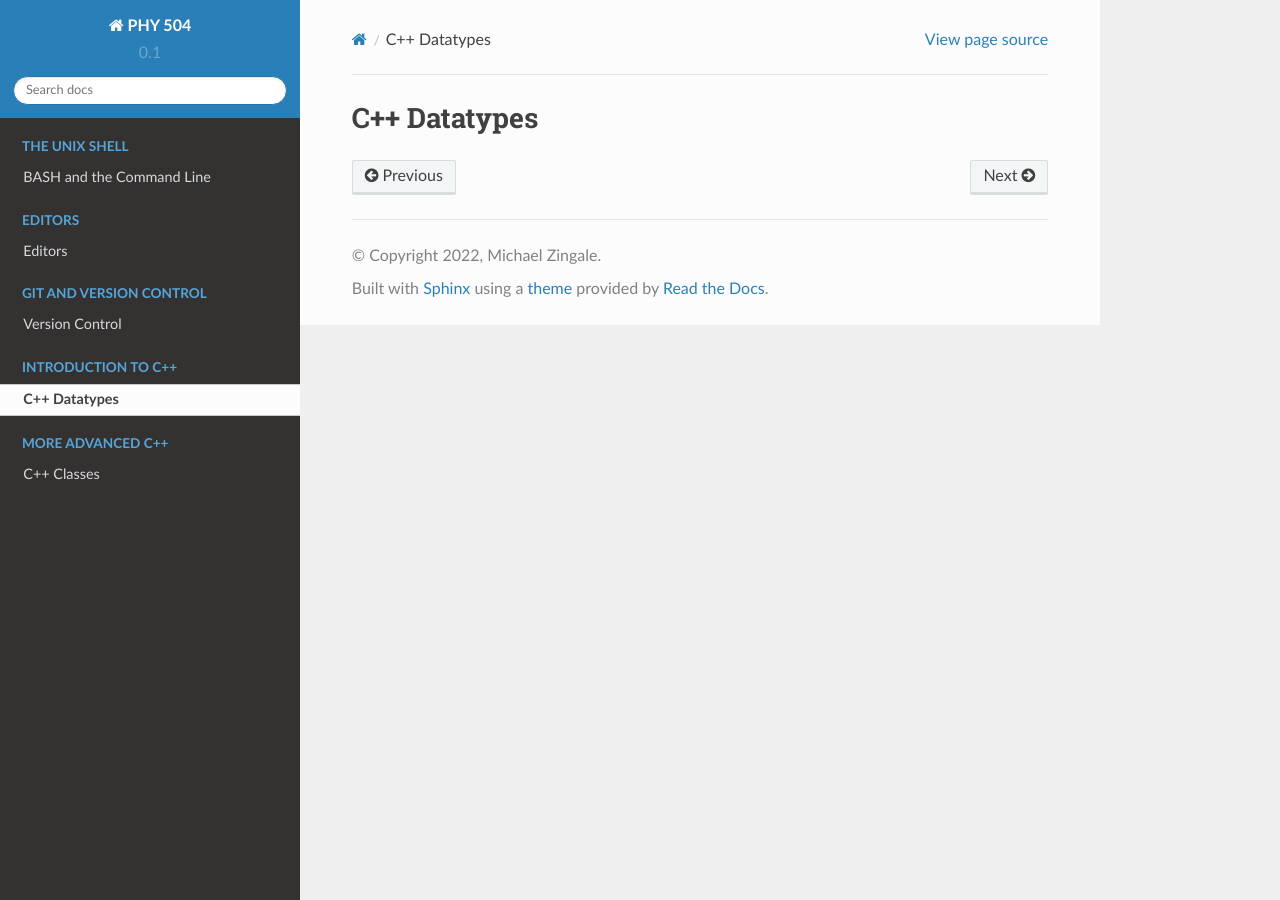
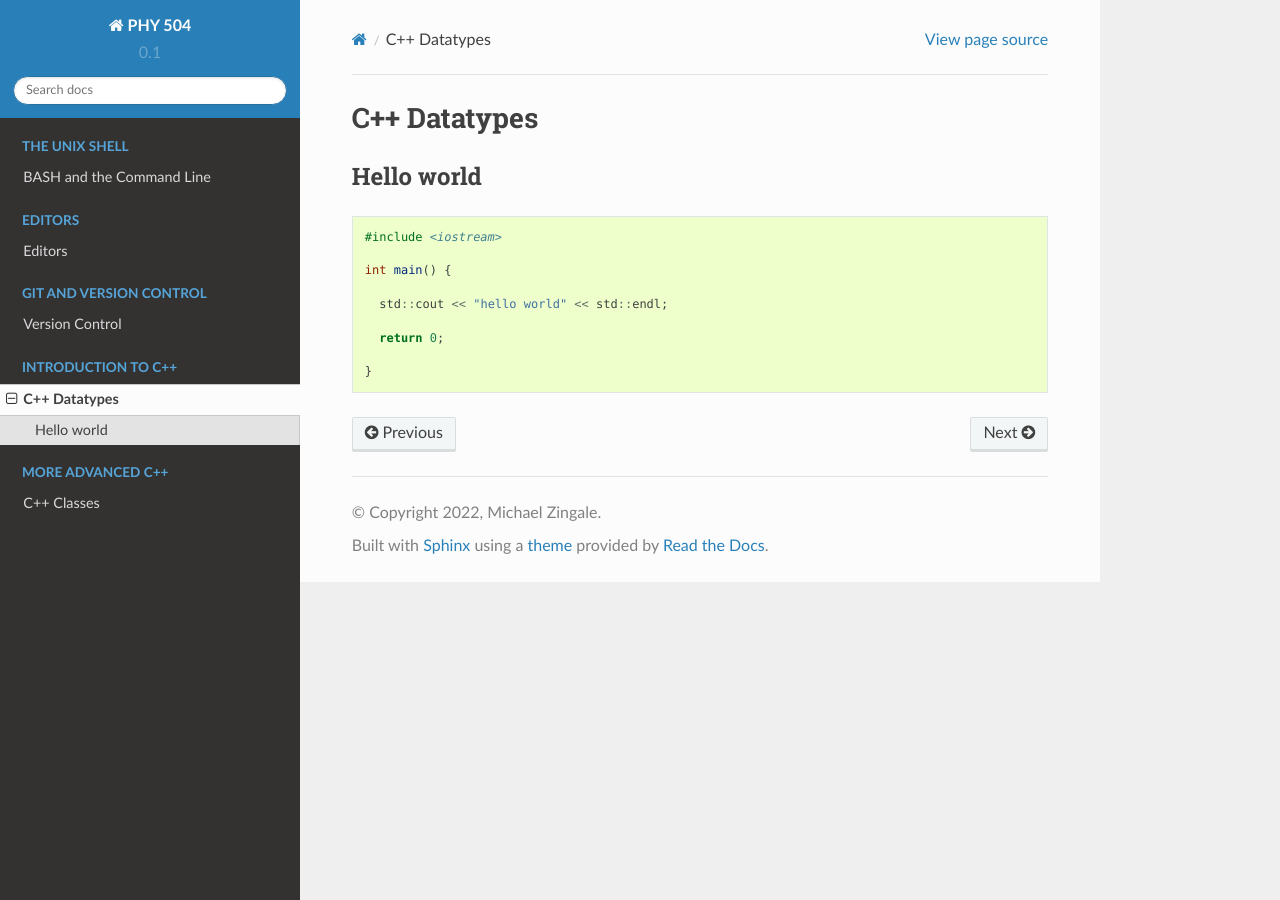
Before and after one commit to zingale/phy504, a Sphinx documentation site: the page built from docs/source/intro-cxx.rst, in a window 1280 px wide. Built offline with Sphinx 7.4.7 and the Read the Docs theme 2.0.0, drawn with Linux system fonts in a browser that asks for light colours.

Commit message:
add C++ example

```diff
--- a/docs/source/intro-cxx.rst
+++ b/docs/source/intro-cxx.rst
@@ -1,3 +1,20 @@
 *************
 C++ Datatypes
 *************
+
+
+Hello world
+===========
+
+
+.. code:: c++
+
+   #include <iostream>
+
+   int main() {
+
+     std::cout << "hello world" << std::endl;
+
+     return 0;
+
+   }
```
